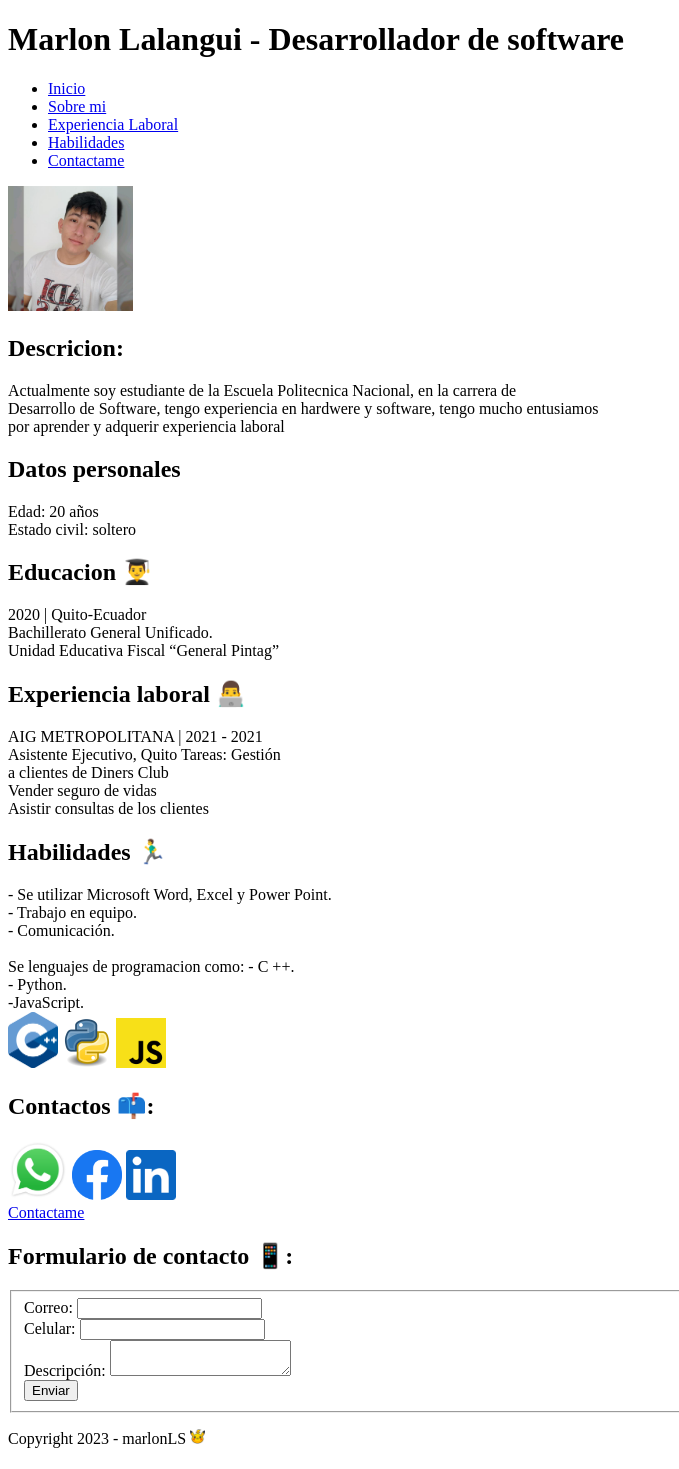
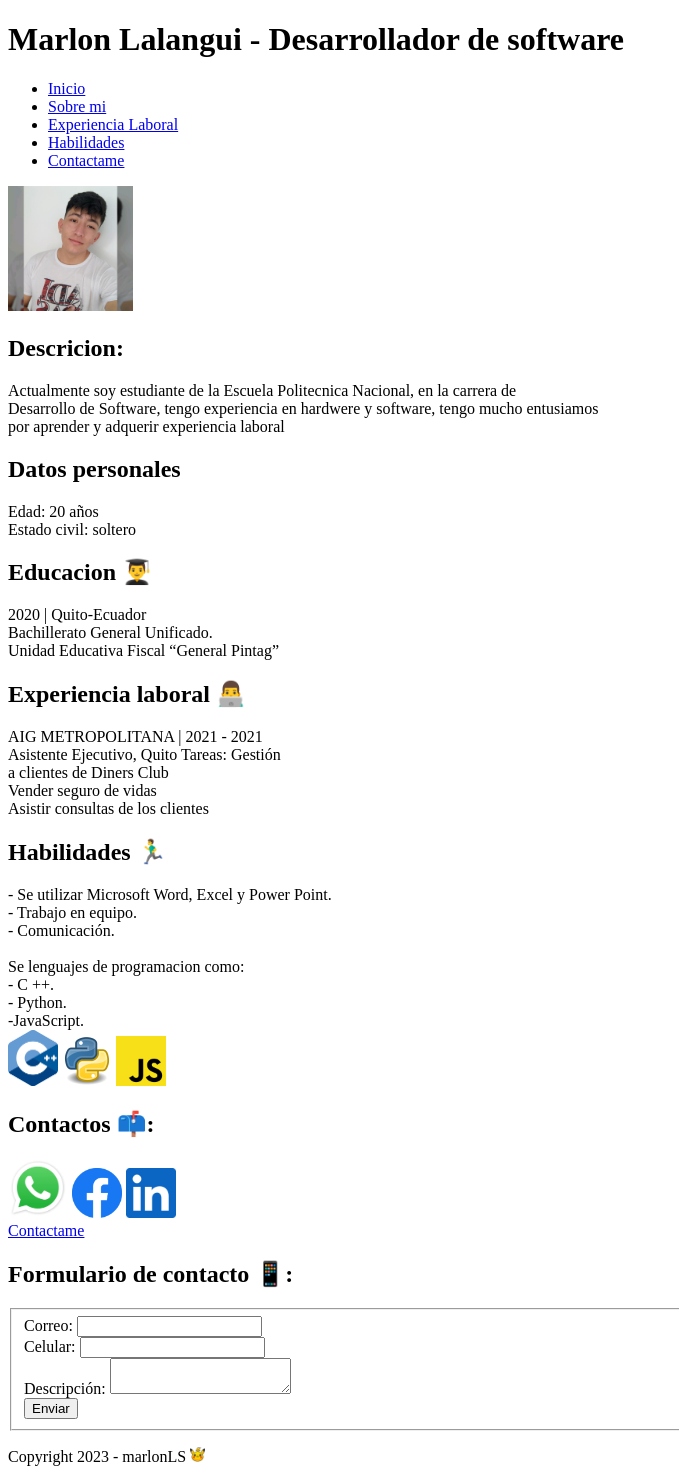
Before and after one commit to marlon1925/Portafolio, a plain HTML site: page index.html in a window 1280 px wide. Shown: the whole page, without its empty margins (0-679 px from the left). Drawn offline with Linux system fonts and the light colour scheme.

Commit message:
Modificacion estetica

```diff
--- a/index.html
+++ b/index.html
@@ -82,7 +82,7 @@
             - Trabajo en equipo. <br>
             - Comunicación. <br>
             <br>
-            Se lenguajes de programacion como:
+            Se lenguajes de programacion como: <br>
             - C ++. <br>
             - Python. <br>
             -JavaScript. <br>
```
